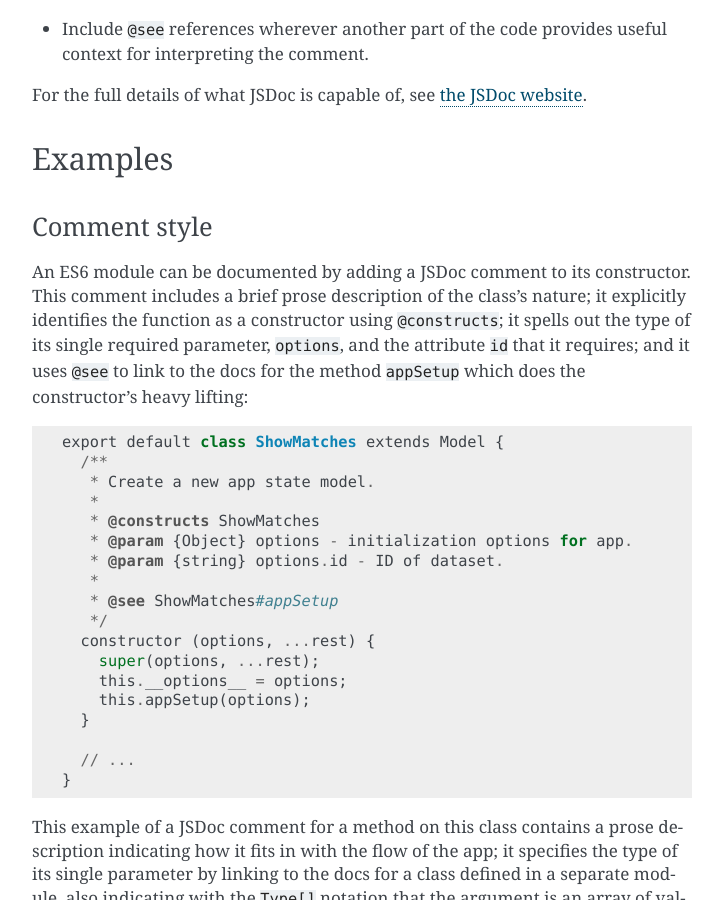
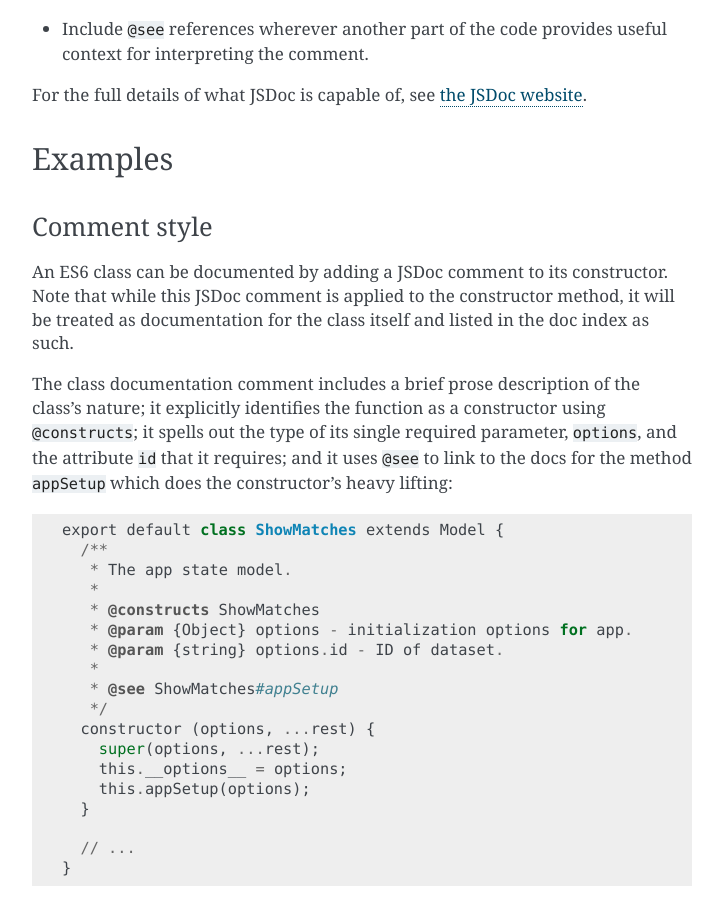
Before and after one commit to caktus/guidebook, a Sphinx documentation site: the page built from source/frontend-docs.rst, in a window 1280 px wide and 900 px high, scrolled down 3033 px. Shown: the whole window, without its empty margins (388-1111 px from the left). Built offline with Sphinx 7.4.7, drawn with Linux system fonts in a browser that asks for light colours.

Commit message:
Clarifying info on class constructor doc comments

```diff
--- a/source/frontend-docs.rst
+++ b/source/frontend-docs.rst
@@ -134,8 +134,12 @@ Examples
 Comment style
 -------------
 
-An ES6 module can be documented by adding a JSDoc comment to its
-constructor. This comment includes a brief prose description of
+An ES6 class can be documented by adding a JSDoc comment to its
+constructor. Note that while this JSDoc comment is applied to the constructor
+method, it will be treated as documentation for the class itself and listed
+in the doc index as such.
+
+The class documentation comment includes a brief prose description of
 the class's nature; it explicitly identifies the function as a
 constructor using ``@constructs``; it spells out the type of its single
 required parameter, ``options``, and the attribute ``id`` that it
@@ -144,7 +148,7 @@ requires; and it uses ``@see`` to link to the docs for the method
 
     export default class ShowMatches extends Model {
       /**
-       * Create a new app state model.
+       * The app state model.
        *
        * @constructs ShowMatches
        * @param {Object} options - initialization options for app.
```
